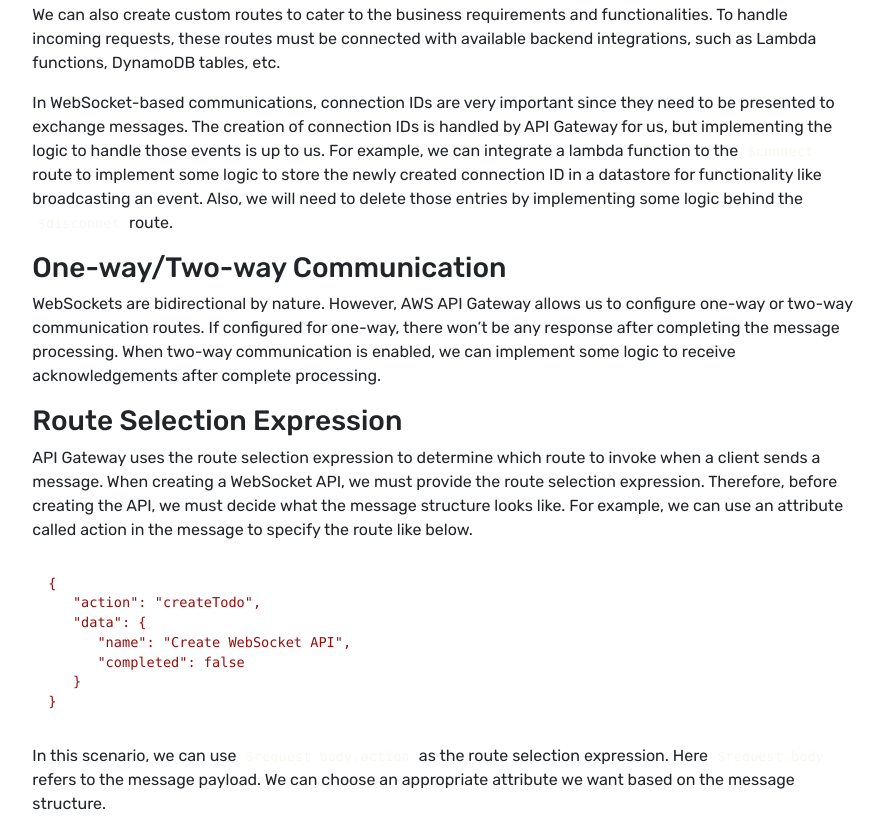
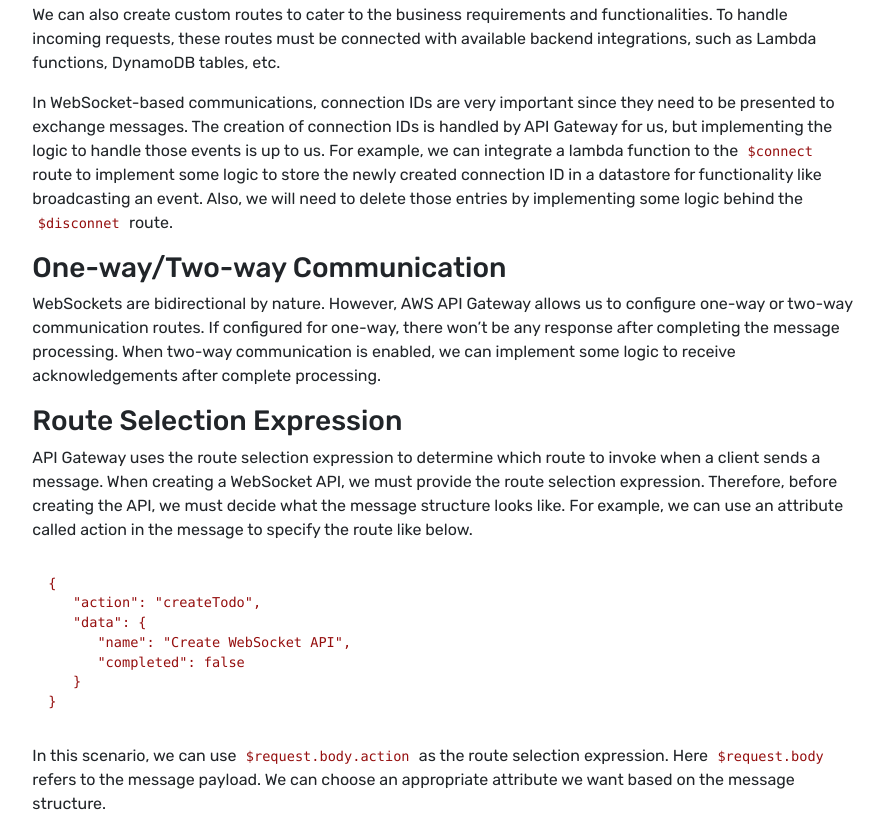
Before and after one commit to sidathasiri/sidathasiri.github.io, a plain HTML site: page 2023/10/15/Building-WebSocket-APIs-with-AWS-API-Gateway-and-CDK/index.html in a window 1280 px wide. Shown: the part 2989-3808 px from the top of the page, without its empty margins (196-1080 px from the left). Drawn offline with nearby package versions, Linux system fonts and the light colour scheme.

Commit message:
Fixed style issue

```diff
--- a/css/customizations.css
+++ b/css/customizations.css
@@ -3,4 +3,5 @@ pre {
 }
 code {
   background-color: white !important;
+  color: rgb(149, 14, 14) !important;
 }
```
